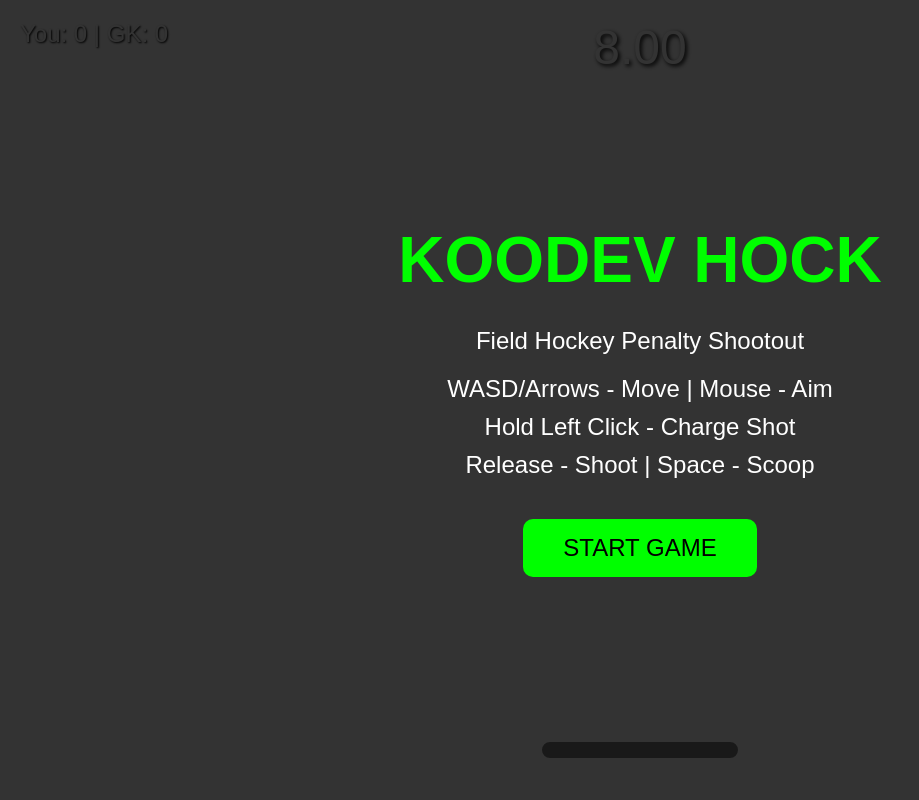
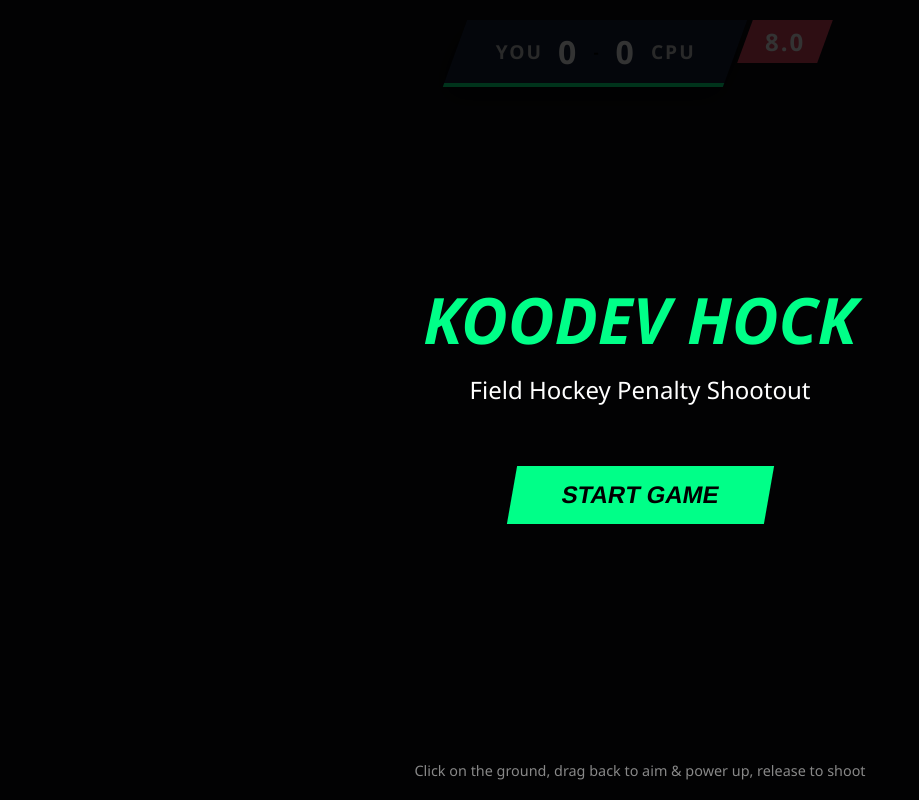
Before and after one commit to Bazzingaby/Koodev-Hock, a website built with Vite: page index.html in a window 1280 px wide. Shown: the whole page, without its empty margins (0-919 px from the left). Built offline with nearby package versions, Linux system fonts and the light colour scheme; what @babylonjs/core would draw is missing.

Commit message:
Add FIFA-style UI with skewed scoreboard and power bar

```diff
--- a/index.html
+++ b/index.html
@@ -1,43 +1,90 @@
 <!DOCTYPE html>
 <html lang="en">
   <head>
-  <meta charset="UTF-8">
-  <meta name="viewport" content="width=device-width, initial-scale=1.0">
-  <title>Koodev Hock - Field Hockey Penalty Shootout</title>
+    <meta charset="UTF-8" />
+    <meta name="viewport" content="width=device-width, initial-scale=1.0" />
+    <title>Koodev Hock - Shootout</title>
     <style>
-    * { margin: 0; padding: 0; box-sizing: border-box; }
-    html, body { width: 100%; height: 100%; overflow: hidden; }
-    #gameCanvas { width: 100%; height: 100%; display: block; }
-    #ui { position: absolute; top: 0; left: 0; width: 100%; height: 100%; pointer-events: none; font-family: Arial, sans-serif; }
-    #timer { position: absolute; top: 20px; left: 50%; transform: translateX(-50%); font-size: 48px; color: white; text-shadow: 2px 2px 4px black; }
-    #score { position: absolute; top: 20px; left: 20px; font-size: 24px; color: white; text-shadow: 1px 1px 2px black; }
-    #power-bar { position: absolute; bottom: 40px; left: 50%; transform: translateX(-50%); width: 200px; height: 20px; background: rgba(0,0,0,0.5); border: 2px solid white; border-radius: 10px; }
-    #power-fill { height: 100%; width: 0%; background: linear-gradient(90deg, green, yellow, red); border-radius: 8px; }
-    #message { position: absolute; top: 50%; left: 50%; transform: translate(-50%, -50%); font-size: 36px; color: white; text-shadow: 2px 2px 4px black; text-align: center; }
-    #start-screen { position: absolute; top: 0; left: 0; width: 100%; height: 100%; background: rgba(0,0,0,0.8); display: flex; flex-direction: column; justify-content: center; align-items: center; pointer-events: auto; }
-    #start-screen h1 { font-size: 64px; color: #00ff00; margin-bottom: 20px; }
-    #start-screen p { font-size: 24px; color: white; margin: 10px 0; }
-    #start-btn { margin-top: 30px; padding: 15px 40px; font-size: 24px; background: #00ff00; border: none; border-radius: 10px; cursor: pointer; }
-    #start-btn:hover { background: #00cc00; }
-    #instructions { max-width: 600px; text-align: center; }
+      :root {
+        --primary: #00ff88;
+        --secondary: #1a1a2e;
+        --accent: #e94560;
+        --glass: rgba(22, 33, 62, 0.9);
+      }
+      body { margin: 0; overflow: hidden; font-family: 'Segoe UI', sans-serif; background: #0a0a0f; }
+      #renderCanvas { width: 100%; height: 100%; touch-action: none; outline: none; }
+      #ui-layer { position: absolute; top: 0; left: 0; width: 100%; height: 100%; pointer-events: none; }
+      .scoreboard {
+        display: flex; justify-content: center; align-items: flex-start; margin-top: 20px;
+        font-weight: 800; text-transform: uppercase; letter-spacing: 2px;
+      }
+      .score-box {
+        background: var(--glass); padding: 10px 40px; transform: skew(-20deg);
+        border-bottom: 4px solid var(--primary); display: flex; gap: 20px;
+        box-shadow: 0 10px 30px rgba(0,0,0,0.5);
+      }
+      .score-content { transform: skew(20deg); display: flex; align-items: center; gap: 15px; }
+      .team-name { font-size: 1.2rem; color: #ccc; }
+      .score-num { font-size: 2rem; color: white; }
+      .timer-box {
+        background: var(--accent); padding: 5px 20px; margin-left: 10px; transform: skew(-20deg);
+        display: flex; align-items: center; justify-content: center;
+      }
+      .timer-num { transform: skew(20deg); font-size: 1.5rem; font-weight: bold; color: white; }
+      .rounds { position: absolute; top: 80px; width: 100%; display: flex; justify-content: center; gap: 10px; }
+      .dot { width: 12px; height: 12px; border-radius: 50%; background: #444; border: 2px solid #666; }
+      .dot.active { background: white; box-shadow: 0 0 10px white; }
+      .dot.goal { background: var(--primary); border-color: var(--primary); }
+      .power-container {
+        position: absolute; bottom: 100px; left: 50%; transform: translateX(-50%);
+        width: 300px; height: 30px; background: rgba(0,0,0,0.6); border-radius: 15px;
+        overflow: hidden; display: none;
+      }
+      .power-bar { height: 100%; width: 0; background: linear-gradient(90deg, var(--primary), var(--accent)); transition: width 0.1s; }
+      #overlay-screen {
+        position: absolute; top: 0; left: 0; width: 100%; height: 100%; background: rgba(0,0,0,0.8);
+        display: flex; flex-direction: column; justify-content: center; align-items: center;
+        pointer-events: auto;
+      }
+      h1 { font-size: 4rem; color: var(--primary); margin: 0; font-style: italic; text-transform: uppercase; }
+      #overlay-screen p { font-size: 1.5rem; color: white; margin: 10px 0 30px; }
+      button {
+        margin-top: 30px; padding: 15px 50px; font-size: 1.5rem; font-weight: bold;
+        background: var(--primary); border: none; transform: skew(-10deg); cursor: pointer;
+        transition: transform 0.2s, background 0.2s;
+      }
+      button:hover { transform: skew(-10deg) scale(1.1); background: white; color: var(--secondary); }
+      .hidden { opacity: 0; pointer-events: none; }
+      #instructions { position: absolute; bottom: 20px; left: 50%; transform: translateX(-50%); color: #888; font-size: 0.9rem; }
     </style>
   </head>
   <body>
-  <canvas id="gameCanvas"></canvas>
-  <div id="ui">
-    <div id="timer">8.00</div>
-    <div id="score">You: 0 | GK: 0</div>
-    <div id="power-bar"><div id="power-fill"></div></div>
-    <div id="message"></div>
-    <div id="start-screen">
-      <h1>KOODEV HOCK</h1>
+    <canvas id="renderCanvas"></canvas>
+    <div id="ui-layer">
+      <div class="scoreboard">
+        <div class="score-box">
+          <div class="score-content">
+            <span class="team-name">YOU</span>
+            <span class="score-num" id="score-home">0</span>
+            <span>-</span>
+            <span class="score-num" id="score-away">0</span>
+            <span class="team-name">CPU</span>
+          </div>
+        </div>
+        <div class="timer-box">
+          <span class="timer-num" id="timer">8.0</span>
+        </div>
+      </div>
+      <div class="rounds" id="round-indicators"></div>
+      <div class="power-container" id="power-container">
+        <div class="power-bar" id="power-bar"></div>
+      </div>
+      <div id="overlay-screen">
+        <h1>Koodev Hock</h1>
         <p>Field Hockey Penalty Shootout</p>
-      <div id="instructions">
-        <p>WASD/Arrows - Move | Mouse - Aim</p>
-        <p>Hold Left Click - Charge Shot</p>
-        <p>Release - Shoot | Space - Scoop</p>
+        <button id="start-btn" onclick="window.startGame()">START GAME</button>
       </div>
-   <button id="start-btn" onclick="window.startGame && window.startGame()">START GAME</button>    </div>
+      <div id="instructions">Click on the ground, drag back to aim & power up, release to shoot</div>
     </div>
     <script type="module" src="/src/main.ts"></script>
   </body>
```
Lines whose indentation alone changed are shown as unchanged.
